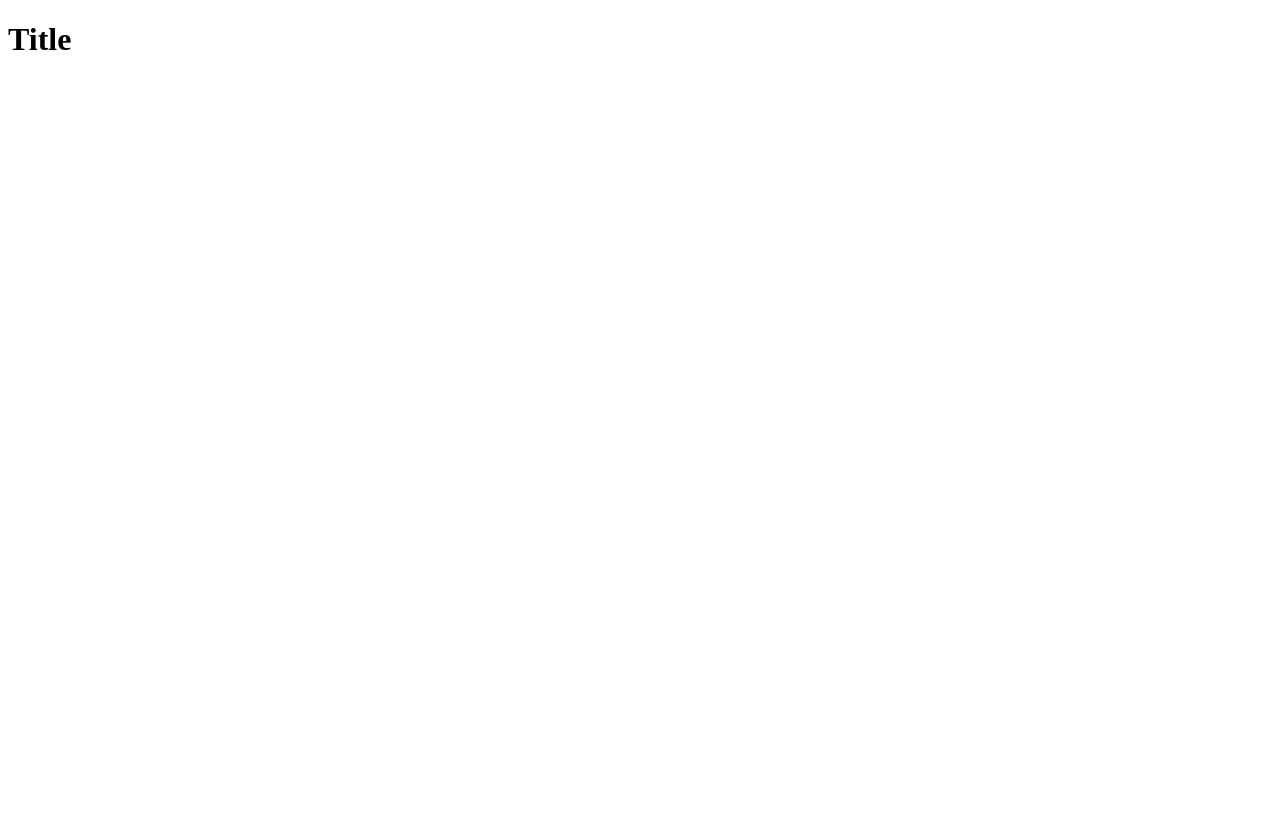
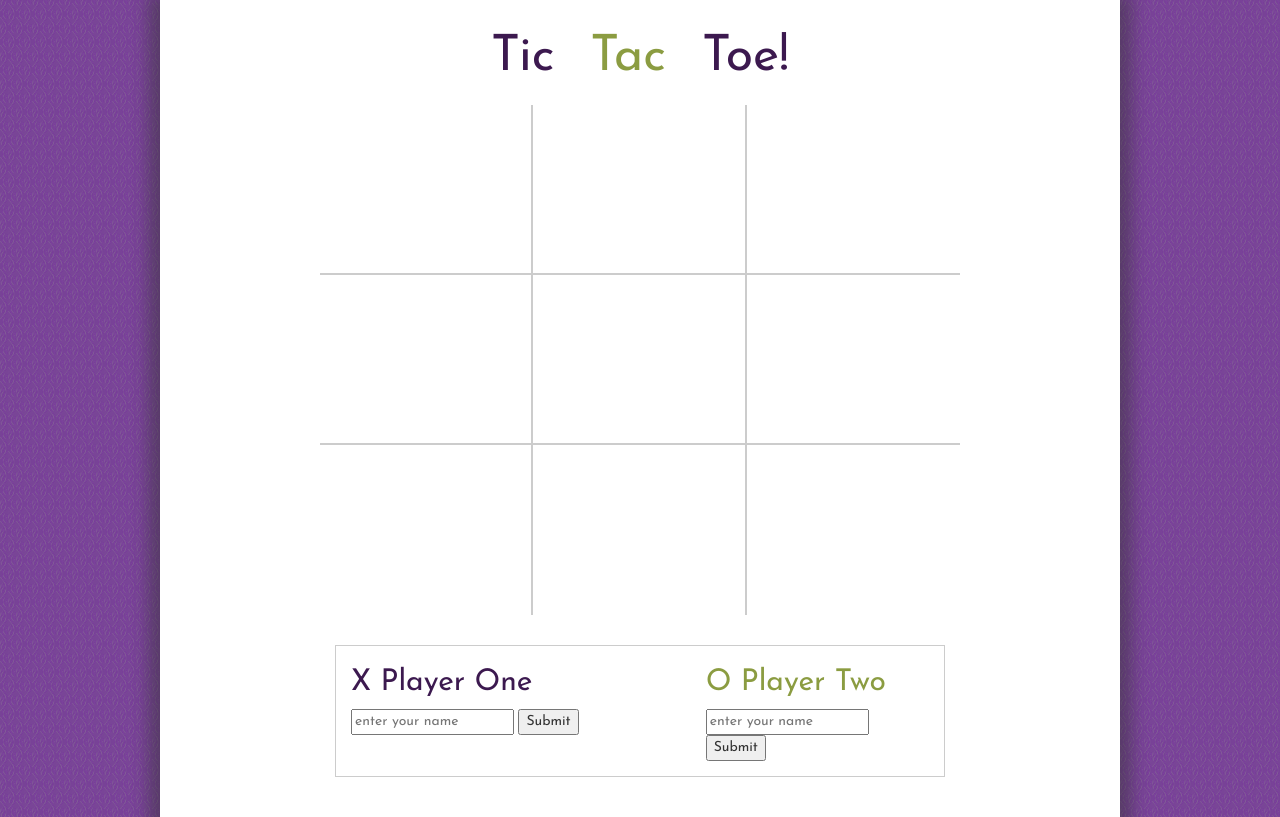
Before and after one commit to heatherkemp/heatherkemp.github.io, a plain HTML site: page index.html in a window 1280 px wide. Drawn offline with nearby package versions, Linux system fonts and the light colour scheme.

Commit message:
creates tic tac toe game space and user box selection

```diff
--- a/index.html
+++ b/index.html
@@ -3,9 +3,59 @@
 <head>
 	<meta charset="UTF-8">
 	<title>Document</title>
+	<script src="https://code.jquery.com/jquery-2.1.1.js"></script>
+	<link rel="stylesheet" href="https://maxcdn.bootstrapcdn.com/bootstrap/3.3.5/css/bootstrap.min.css">
+	<link rel="stylesheet" href="style.css">
 </head>
 <body>
-	<h1>Title</h1>
+	<div class="container">
 
+	<div class="row">
+		<h1 id="gameTitle" class="col-lg-12 text-center"><span class="purple">Tic</span> <span class="green">Tac</span> <span class="purple">Toe!</span></h1>
+	</div>
+
+	<div id="board" class="col-lg-8 col-lg-push-2">
+		<div class="row">
+			<div id="boxA" class="box col-lg-4 col-md-4 col-sm-4 col-xs-4"></div>
+			<div id="boxB" class="box col-lg-4 col-md-4 col-sm-4 col-xs-4"></div>
+			<div id="boxC" class="box col-lg-4 col-md-4 col-sm-4 col-xs-4"></div>
+		</div>
+
+		<div class="row">
+			<div id="boxD" class="box col-lg-4 col-md-4 col-sm-4 col-xs-4"></div>
+			<div id="boxE" class="box col-lg-4 col-md-4 col-sm-4 col-xs-4"></div>
+			<div id="boxF" class="box col-lg-4 col-md-4 col-sm-4 col-xs-4"></div>
+		</div>
+
+		<div class="row">
+			<div id="boxG" class="box col-lg-4 col-md-4 col-sm-4 col-xs-4"></div>
+			<div id="boxH" class="box col-lg-4 col-md-4 col-sm-4 col-xs-4"></div>
+			<div id="boxI" class="box col-lg-4 col-md-4 col-sm-4 col-xs-4"></div>
+		</div>
+
+		<div id="players" class="col-lg-12">
+			<div class="row">
+				<div id="playerX" class="purple col-lg-6 col-md-6 col-sm-6 col-xs-12"><h2>X Player One</h2></div>
+				<div id="playerO" class="green col-lg-5 col-md-5 col-sm-5 col-xs-12"><h2>O Player Two</h2></div>
+			</div>
+			<div class="row">
+				<div id="playerXname" class="playerInput col-lg-6 col-md-6 col-sm-6 col-xs-12">
+					<input id="xPlayerInput" type="text" placeholder="enter your name">
+					<button id="xPlayerSubmit">Submit</button>
+				</div>
+				<div id="playerOname" class="playerInput col-lg-5 col-md-5 col-sm-5 col-xs-12">
+					<input id="oPlayerInput" type="text" placeholder="enter your name">
+					<button id="oPlayerSubmit">Submit</button>
+				</div>
+			</div>
+			<div class="row playerName">
+				<div id="xDivName" class="playerName col-lg-6 col-md-6 col-sm-6 col-xs-12"><h3 id="xName" class="purple"></h3></div>
+				<div id="oDivName" class="playerName col-lg-5 col-md-5 col-sm-5 col-xs-12"><h3 id="oName" class="green"></h3></div>
+			</div>
+		</div><!-- end players div -->
+	 </div><!-- end board div -->
+	</div><!-- end container div -->
+	<script src="https://maxcdn.bootstrapcdn.com/bootstrap/3.3.5/js/bootstrap.min.js"></script>
+	<script src="main.js"></script>
 </body>
 </html>
--- /dev/null
+++ b/main.js
@@ -0,0 +1,62 @@
+console.log("main.js is linked!")
+
+var xSubmit = $('#xPlayerSubmit');
+
+xSubmit.on('click', function(){
+	// get value of input and set h3 text to that value
+	// then hide the playerXname div
+	console.log("You clicked Player X Submit");
+	var xInput = $('#xPlayerInput').val();
+	$('#xName').text(xInput);
+	console.log(xInput);
+	var playerXname = $('#playerXname'); //div
+	playerXname.toggle();
+});
+
+var oSubmit = $('#oPlayerSubmit');
+
+oSubmit.on('click', function(){
+	// get value of input and set h3 text to that value
+	// then hide the playerOname div
+	console.log("You clicked Player O Submit");
+	var oInput = $('#oPlayerInput').val();
+	$('#oName').text(oInput);
+	console.log(oInput);
+	var playerOname = $('#playerOname'); //div
+	playerOname.toggle();
+});
+
+var currentPlayer = "x";
+
+var boxesArray = $('.box');
+
+// set up a way for when currentPlayer clicks on a div box it creates h1
+// and sets the text to the currentPlayer value.
+for(var i = 0; i < boxesArray.length; i++){
+	$(boxesArray[i]).on('click', function(event){
+		console.log("box click event fired!");
+		if(currentPlayer === "x"){
+			$(event.target).append('<h1 class="purple">' + currentPlayer + '</h1>');
+			currentPlayer = "o";
+
+		} else if (currentPlayer === "o"){
+			$(event.target).append('<h1 class="green">' + currentPlayer + '</h1>');
+			currentPlayer = "x";
+		};
+	});
+}
+
+
+// how does the program check for a winner?
+
+var determineWinner = function determineWinner(){
+	var boxA = $('#boxA');
+	var boxB = $('#boxB');
+	var boxC = $('#boxC');
+
+	if(boxA === "x" && boxB === "x" && boxC === "x"){
+		console.log("Player X Wins!")
+	}
+}
+
+determineWinner();
--- /dev/null
+++ b/style.css
@@ -0,0 +1,102 @@
+@import url(http://fonts.googleapis.com/css?family=Josefin+Sans:400,400italic);
+
+body{
+	font-family: 'Josefin Sans', sans-serif;
+	background-color: #7b419c;
+	background-image: url(img/elegant-grid.png);
+
+}
+
+.container {
+	//border: 1px solid black;
+	max-width: 960px;
+	background-color: #fff;
+	padding: 20px 0px 40px 0px;
+	-webkit-box-shadow: /*inset*/ 0px 6px 15px 12px rgba(50, 50, 50, 0.46);
+	-moz-box-shadow:   /*inset*/  0px 6px 15px 12px rgba(50, 50, 50, 0.46);
+	box-shadow:       /*inset*/   0px 6px 15px 12px rgba(50, 50, 50, 0.46);
+}
+
+.box {
+	//background-color: #ccc;
+	//width: 180px;
+	height: 170px;
+}
+
+h1 {
+	font-size: 100px;
+	width: 50%;
+	margin: 0 auto;
+	text-align: center;
+	margin-top: 25px;
+	//text-transform: uppercase;
+
+}
+
+h1#gameTitle {
+	font-size: 50px;
+	width: 100%;
+	margin: 10px 0px 20px 0px;
+	text-transform: none;
+	word-spacing: 20px;
+}
+
+h1.purple {
+	color: #3C194F;
+}
+
+h1.green {
+	color: #8B9C41;
+}
+
+.purple{
+	color: #3C194F;
+}
+
+.green {
+	color: #8B9C41;
+}
+
+h3 {
+	margin: 5px 0px;
+}
+
+#boxA, #boxD {
+	border-right: 2px solid #ccc;
+	border-bottom: 2px solid #ccc;
+}
+
+#boxB, #boxE {
+	border-right: 2px solid #ccc;
+	border-bottom: 2px solid #ccc;
+}
+
+#boxC, #boxF {
+	border-bottom: 2px solid #ccc;
+}
+
+#boxG, #boxH {
+	border-right: 2px solid #ccc;
+}
+
+#players{
+	border: 1px solid #ccc;
+	margin-top: 30px;
+}
+
+#playerXname {
+	display: block;
+}
+
+#playerOname {
+	display: block;
+	float: right;
+}
+
+#playerO, #oDivName {
+	float: right;
+}
+
+.playerName {
+	padding-bottom: 5px;
+}
```
Also changed, not shown: img/elegant-grid.png (added), 2 other files.
